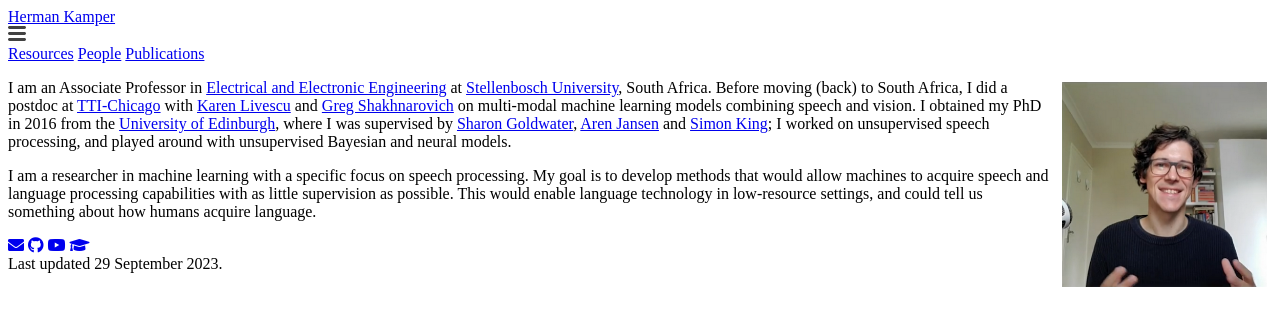
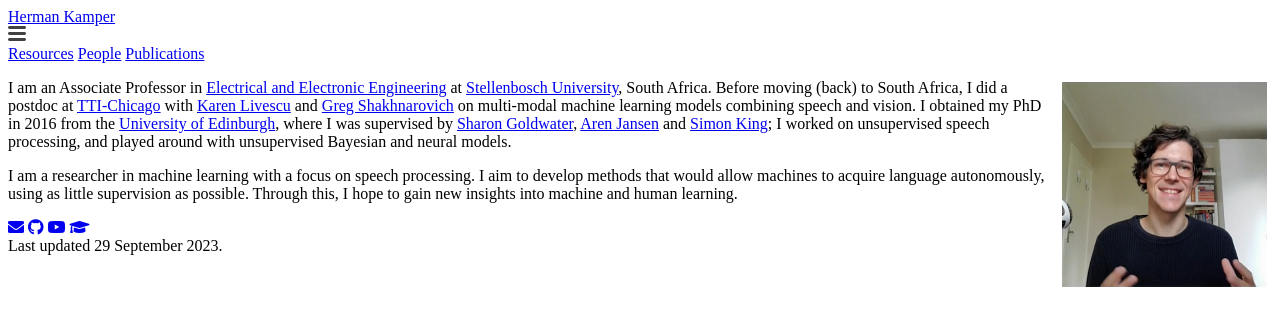
Before and after one commit to kamperh/kamperh.github.io, a Jekyll site: the page built from home.md, in a window 1280 px wide. Shown: the top 326 px of the page. Built offline with Jekyll 4.4.1, drawn with Linux system fonts in a browser that asks for light colours; a style sheet for code colours, icons or effects is not loaded.

Commit message:
Update home.md

```diff
--- a/home.md
+++ b/home.md
@@ -4,19 +4,11 @@ layout: page
 permalink: /
 ---
 
-<!-- <img style="float:right;margin-top:-10px;margin-left:10px;" src="images/herman3.jpg" alt="Mugshot"> -->
-<!-- <img style="float:right;margin-left:10px;height:190px;margin-top:3px;margin-right:5px" src="images/herman_scaled_rounded.jpg" alt="Mugshot"> -->
-<!-- <img style="float:right;margin-left:10px;height:190px;margin-top:3px;margin-right:5px" src="images/herman3.png" alt="Mugshot"> -->
 <img style="float:right;margin-left:10px;width:205px;margin-top:3px;margin-right:5px" src="images/herman3.png" alt="Mugshot">
 
 I am an Associate Professor in [Electrical and Electronic Engineering](http://www.ee.sun.ac.za/) at [Stellenbosch University](http://www.sun.ac.za/), South Africa. Before moving (back) to South Africa, I did a postdoc at [TTI-Chicago](http://www.ttic.edu/) with [Karen Livescu](http://ttic.uchicago.edu/~klivescu/) and [Greg Shakhnarovich](http://ttic.uchicago.edu/~gregory/) on multi-modal machine learning models combining speech and vision. I obtained my PhD in 2016 from the [University of Edinburgh](http://web.inf.ed.ac.uk/ilcc), where I was supervised by [Sharon Goldwater](http://homepages.inf.ed.ac.uk/sgwater/), [Aren Jansen](https://sites.google.com/view/ajansen-pubs) and [Simon King](http://homepages.inf.ed.ac.uk/simonk/); I worked on unsupervised speech processing, and played around with unsupervised Bayesian and neural models.
 
-I am a researcher in machine learning with a specific focus on speech processing. My goal is to develop methods that would allow machines to acquire speech and language processing capabilities with as little supervision as possible. This would enable language technology in low-resource settings, and could tell us something about how humans acquire language.
-
-<!-- I work on methods that would allow machines to acquire speech and language processing capabilities with as little supervision as possible. This would enable language technology in low-resourced settings, and could tell us something about how humans acquire language. -->
-
-<!-- My main research interests are in machine learning, speech and language processing, and computer vision. I am particularly interested in machine learning methods that can learn from small amounts of labelled data, and in unsupervised methods that can learn directly from raw unlabelled data. Can an algorithm find meaningful units and structures in a corpus of speech audio, with only minimal guidance? How much supervision is required to build a useful speech processing or computer vision system? These questions are central when building language, speech and vision systems in low- and zero-resource settings. -->
-
+I am a researcher in machine learning with a focus on speech processing. I aim to develop methods that would allow machines to acquire language autonomously, using as little supervision as possible. Through this, I hope to gain new insights into machine and human learning.
 
 <div class="social">
   <div class="contact-icons">
```
